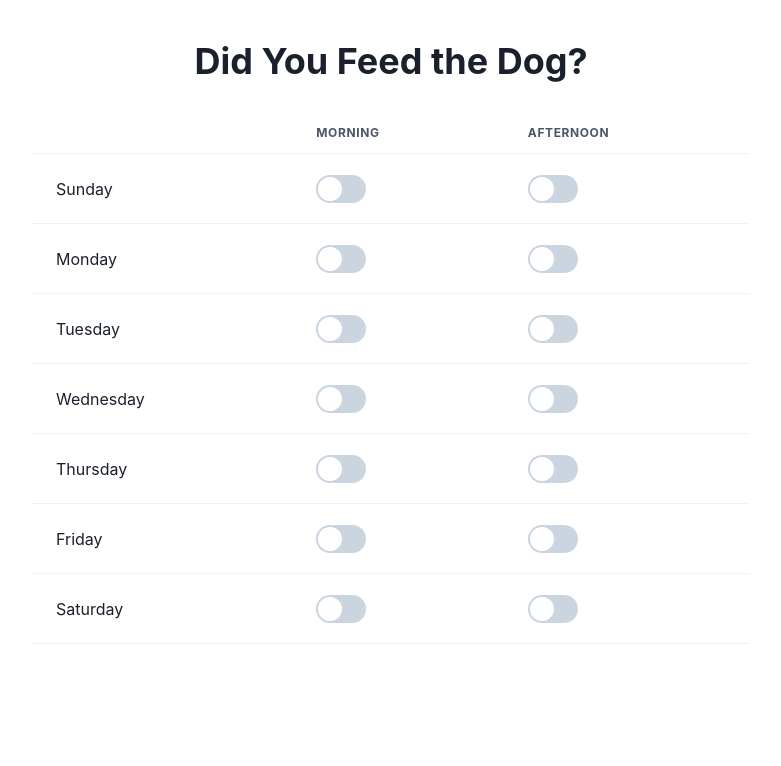
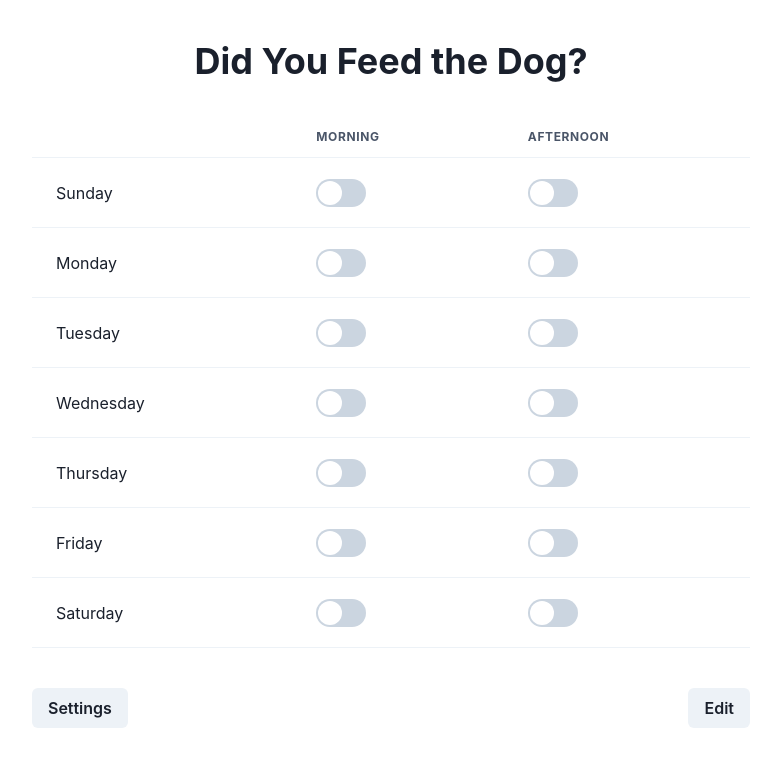
Before and after one commit to Mito9999/dyftd, a React (Create React App) app: page / in a window 1280 px wide. Shown: the top 766 px of the page, without its empty margins (249-1030 px from the left). Built offline with nearby package versions, Linux system fonts and the light colour scheme; no server answers.

Commit message:
Added settings + edit modals

```diff
--- a/src/App.tsx
+++ b/src/App.tsx
@@ -11,7 +11,10 @@ import {
   Td,
   Progress,
   Flex,
+  Button,
+  ButtonGroup,
 } from "@chakra-ui/react";
+import CustomModal from "./CustomModal";
 
 const SERVER_URL =
   window.location.hostname === "localhost"
@@ -101,8 +104,8 @@ const App: React.FC = () => {
   return (
     <Container maxW="750px" centerContent>
       <Heading mt="40px">Did You Feed the Dog?</Heading>
-      <Flex my="15px" minW="100%" justify="center" align="center">
-        {isLoading && <Progress minW="100%" size="xs" isIndeterminate />}
+      <Flex my="15px" minW="100%" h="4px" justify="center" align="center">
+        {isLoading && <Progress minW="100%" h="4px" isIndeterminate />}
       </Flex>
       <Table variant="simple">
         <Thead>
@@ -136,6 +139,26 @@ const App: React.FC = () => {
           ))}
         </Tbody>
       </Table>
+      <ButtonGroup
+        d="flex"
+        justifyContent="space-between"
+        alignItems="center"
+        w="100%"
+        mt="40px"
+      >
+        <CustomModal title="Settings" closeButton="Close" actionButton="Save">
+          Lorem ipsum dolor sit amet, consectetur adipisicing elit. Possimus
+          illo in accusamus cum voluptatum mollitia architecto maxime minus.
+          Voluptate illo iure consequatur eaque, magni accusantium dicta
+          repellat pariatur labore qui!
+        </CustomModal>
+        <CustomModal title="Edit" closeButton="Close" actionButton="Update">
+          Lorem ipsum dolor sit amet, consectetur adipisicing elit. Possimus
+          illo in accusamus cum voluptatum mollitia architecto maxime minus.
+          Voluptate illo iure consequatur eaque, magni accusantium dicta
+          repellat pariatur labore qui!
+        </CustomModal>
+      </ButtonGroup>
     </Container>
   );
 };
--- /dev/null
+++ b/src/CustomModal.tsx
@@ -0,0 +1,45 @@
+import React from "react";
+import {
+  Button,
+  Modal,
+  ModalOverlay,
+  ModalContent,
+  ModalHeader,
+  ModalFooter,
+  ModalBody,
+  ModalCloseButton,
+  useDisclosure,
+} from "@chakra-ui/react";
+
+type Props = {
+  title: string;
+  closeButton: string;
+  actionButton: string;
+};
+
+const CustomModal: React.FC<Props> = (props) => {
+  const { isOpen, onOpen, onClose } = useDisclosure();
+  return (
+    <>
+      <Button onClick={onOpen}>{props.title}</Button>
+
+      <Modal isOpen={isOpen} onClose={onClose}>
+        <ModalOverlay />
+        <ModalContent>
+          <ModalHeader>{props.title}</ModalHeader>
+          <ModalCloseButton />
+          <ModalBody>{props.children}</ModalBody>
+
+          <ModalFooter>
+            <Button colorScheme="blue" mr={3} onClick={onClose}>
+              {props.closeButton}
+            </Button>
+            <Button variant="ghost">{props.actionButton}</Button>
+          </ModalFooter>
+        </ModalContent>
+      </Modal>
+    </>
+  );
+};
+
+export default CustomModal;
```
